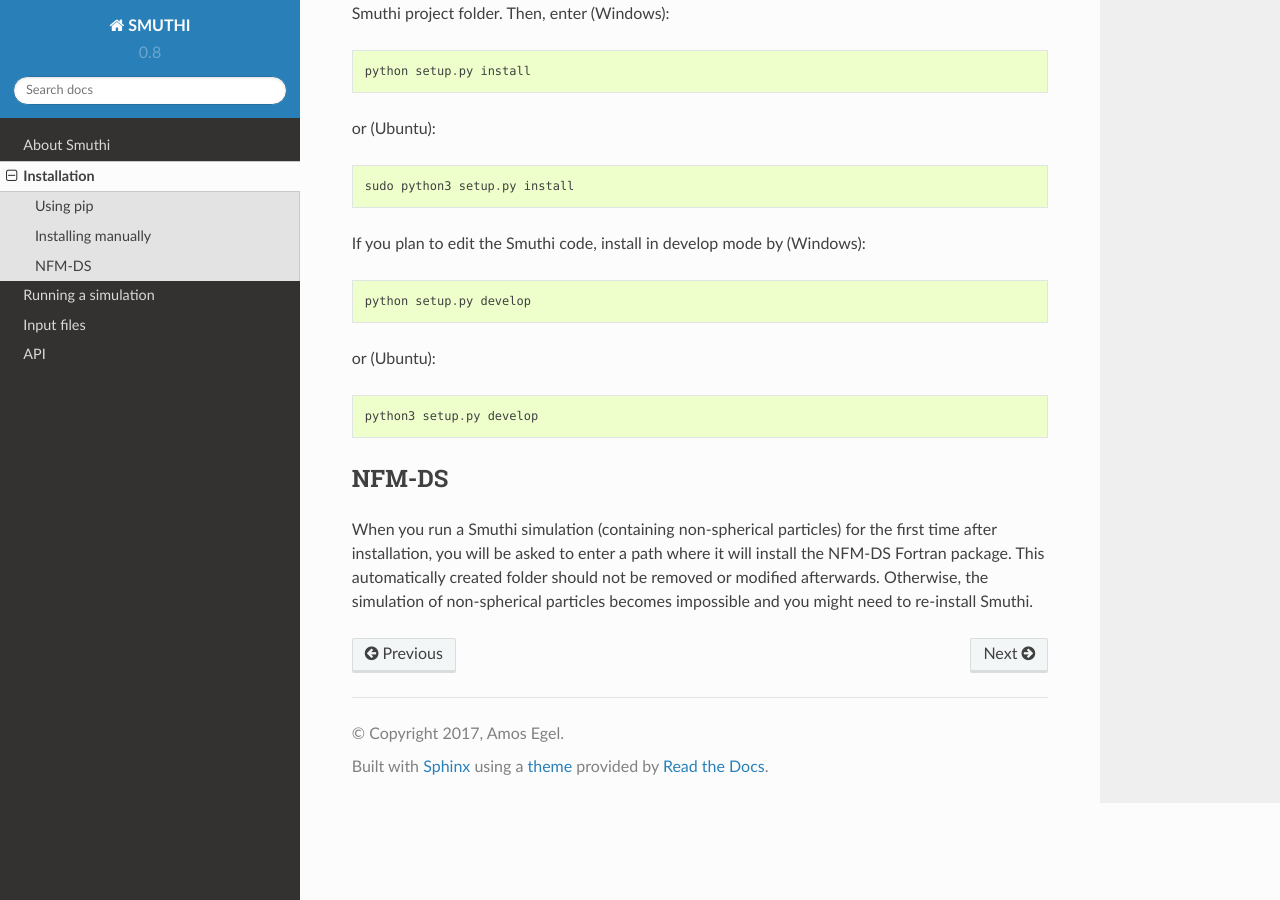
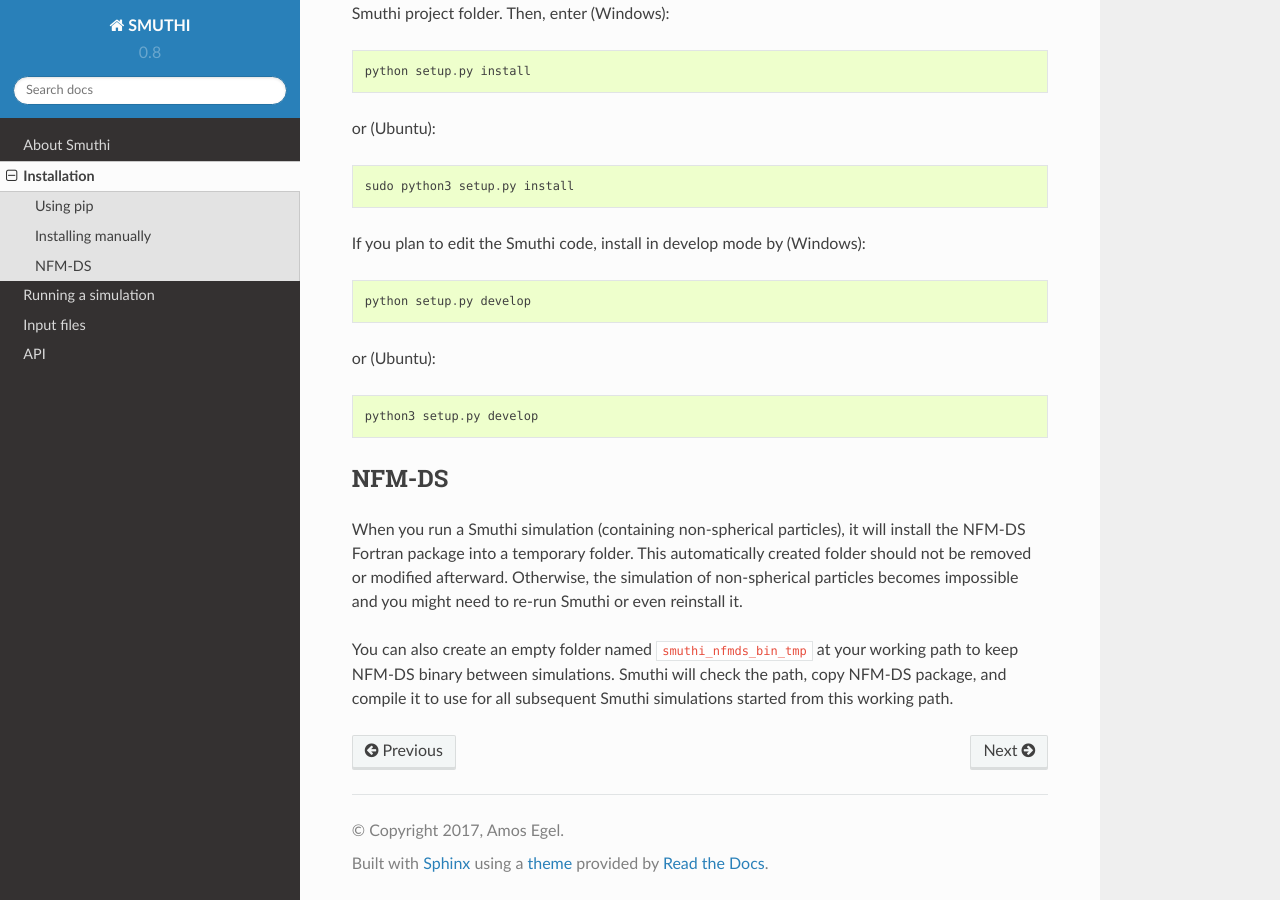
Before and after one commit to AmosEgel/smuthi, a Sphinx documentation site: the page built from docs/installation.rst, in a window 1280 px wide and 900 px high, scrolled down 667 px. Built offline with Sphinx 7.4.7 and the Read the Docs theme 2.0.0, drawn with Linux system fonts in a browser that asks for light colours.

Commit message:
doc upadte

```diff
--- a/docs/installation.rst
+++ b/docs/installation.rst
@@ -39,7 +39,14 @@
 
 NFM-DS
 -------
-When you run a Smuthi simulation (containing non-spherical particles) for the first time after installation, you will be asked
-to enter a path where it will install the NFM-DS Fortran package. This automatically created folder should not be
-removed or modified afterwards. Otherwise, the simulation of non-spherical particles becomes impossible and you might
-need to re-install Smuthi.
+When you run a Smuthi simulation (containing non-spherical particles),
+it will install the NFM-DS Fortran package into a temporary
+folder. This automatically created folder should not be removed or
+modified afterward. Otherwise, the simulation of non-spherical
+particles becomes impossible and you might need to re-run Smuthi or
+even reinstall it.
+
+You can also create an empty folder named :code:`smuthi_nfmds_bin_tmp`
+at your working path to keep NFM-DS binary between simulations. Smuthi
+will check the path, copy NFM-DS package, and compile it to use for
+all subsequent Smuthi simulations started from this working path.
```
